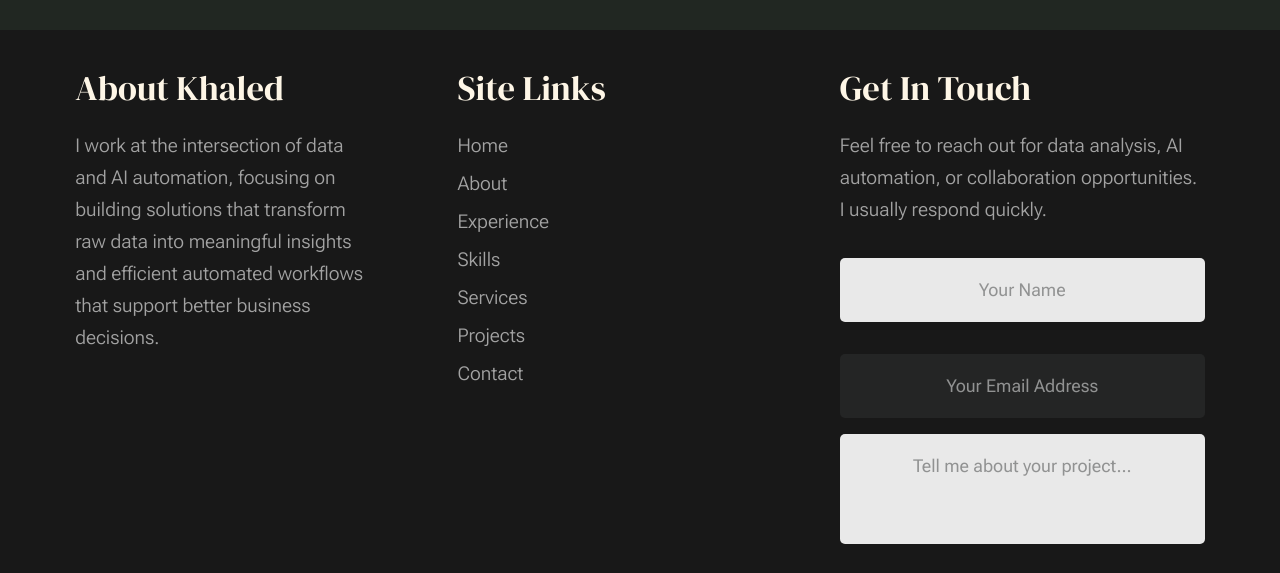
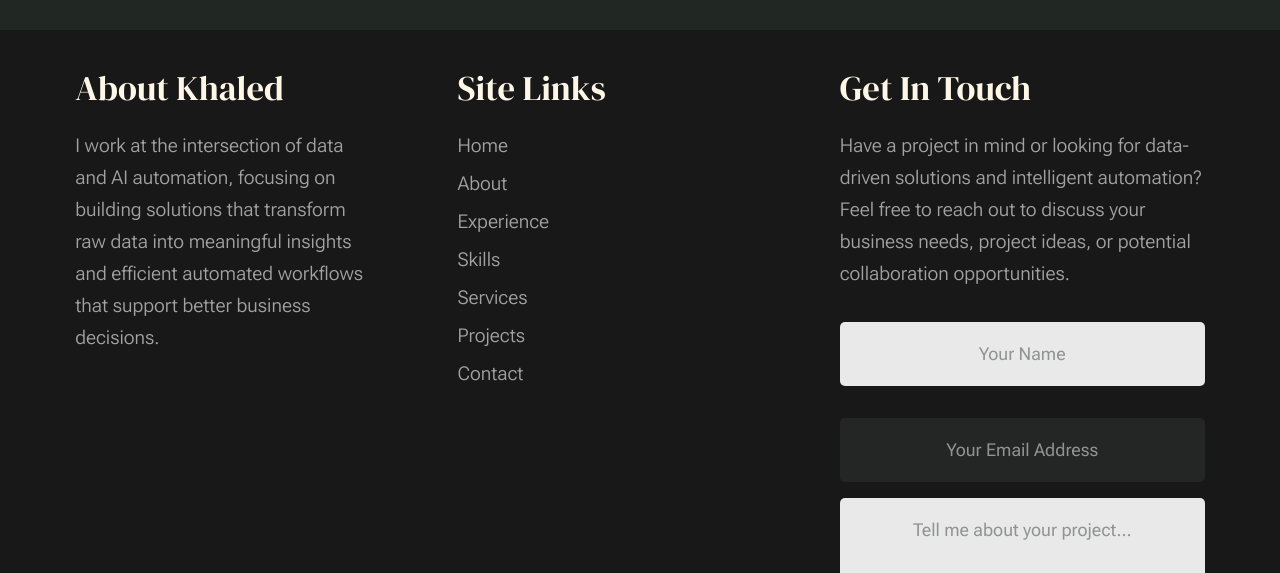
Before and after one commit to khaledtahafahmy-dev/khaledtahafahmy-dev.github.io, a plain HTML site: page experience.html in a window 1280 px wide. Shown: the part 4020-4593 px from the top of the page. Drawn offline with Linux system fonts and the light colour scheme.

Commit message:
Revise contact message for clarity and engagement
Updated the contact paragraph to be more engaging and detailed.

```diff
--- a/experience.html
+++ b/experience.html
@@ -337,7 +337,7 @@
                     <h3>Get In Touch</h3>
 
                     <p>
-                    Feel free to reach out for data analysis, AI automation, or collaboration opportunities. I usually respond quickly.
+                    Have a project in mind or looking for data-driven solutions and intelligent automation? Feel free to reach out to discuss your business needs, project ideas, or potential collaboration opportunities.
                     </p>
 
                     <div class="subscribe-form">
```
